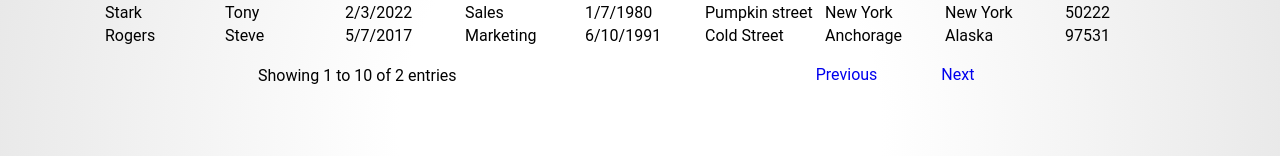
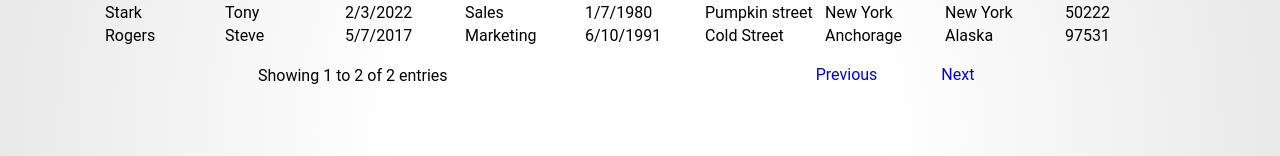
Before and after one commit to Odul68/wealth_health, a React (Create React App) app: page /employees in a window 1280 px wide. Shown: the part 267-423 px from the top of the page. Built offline with nearby package versions, Linux system fonts and the light colour scheme.

Commit message:
pagnation

```diff
--- a/src/Components/Pagination.jsx
+++ b/src/Components/Pagination.jsx
@@ -6,6 +6,7 @@ export default function Pagination({
   currentPage,
   setCurrentPage,
   entries,
+  employeePerPage,
 }) {
   const numberOfEmployees = useSelector((state) => state.employee.length);
 
@@ -15,14 +16,16 @@ export default function Pagination({
   const prevPage = () => {
     if (currentPage !== 1) setCurrentPage(currentPage - 1);
   };
+
+  console.log(currentPage);
   return (
     <nav className="paginationNav">
       <div className="paginationInfos">
         <p>
-          Showing<span> 1</span>
+          Showing<span> 1 </span>
         </p>
         <p>
-          to<span> {entries}</span>
+          to<span> {employeePerPage}</span>
         </p>
         <p>
           of<span> {numberOfEmployees}</span>
--- a/src/Components/Table.jsx
+++ b/src/Components/Table.jsx
@@ -55,6 +55,7 @@ export default function Table() {
   );
   const nPages = Math.ceil(tableData.length / recordsPerPage);
 
+  console.log(nPages);
   return (
     <>
       <section className="filterOptions">
@@ -93,6 +94,7 @@ export default function Table() {
         currentPage={currentPage}
         setCurrentPage={setCurrentPage}
         entries={recordsPerPage}
+        employeePerPage={tableData.length}
       />
     </>
   );
--- a/src/Components/TableBody.jsx
+++ b/src/Components/TableBody.jsx
@@ -5,7 +5,6 @@ export default function TableBody({ tableData, columns }) {
         return (
           <tr key={data.id}>
             {columns.map(({ accessor }) => {
-              console.log(data[accessor]);
               if (accessor === "startDate" || accessor === "dateOfBirth") {
                 return (
                   <td key={accessor}>
```
